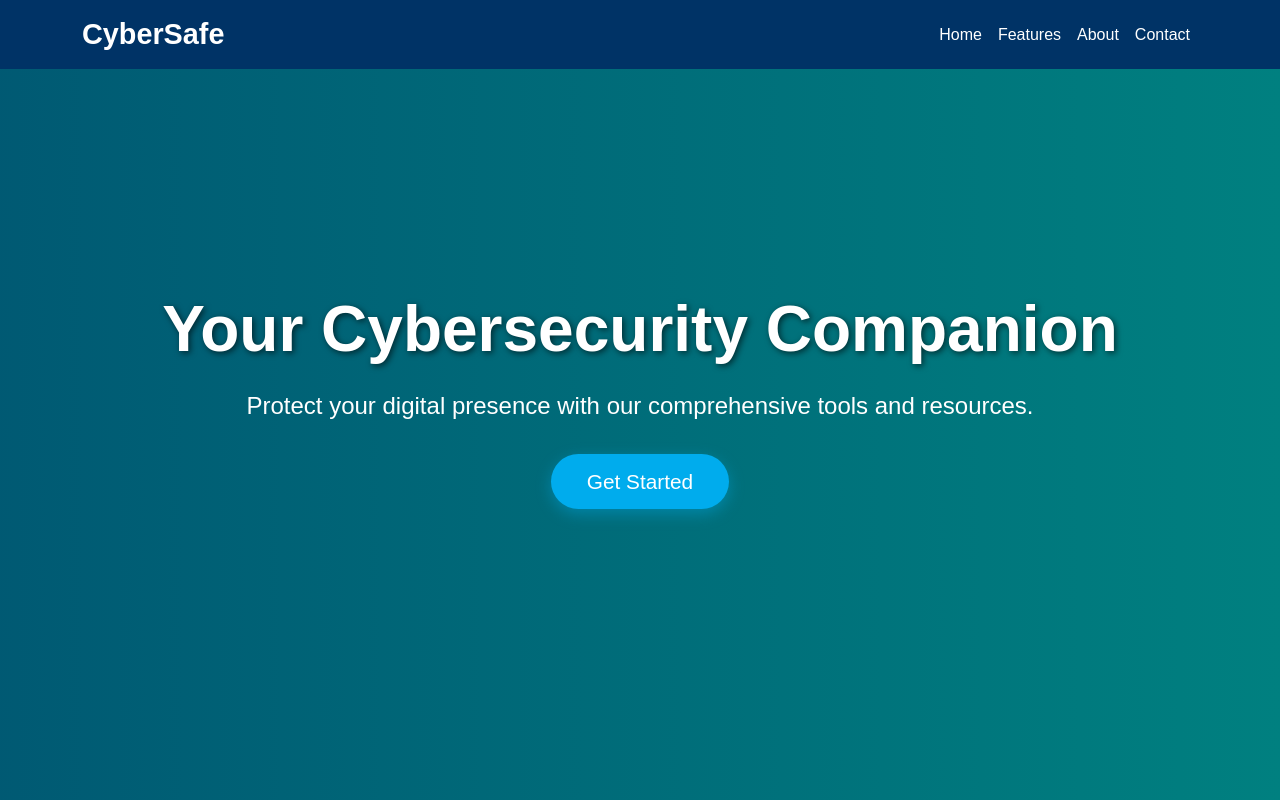
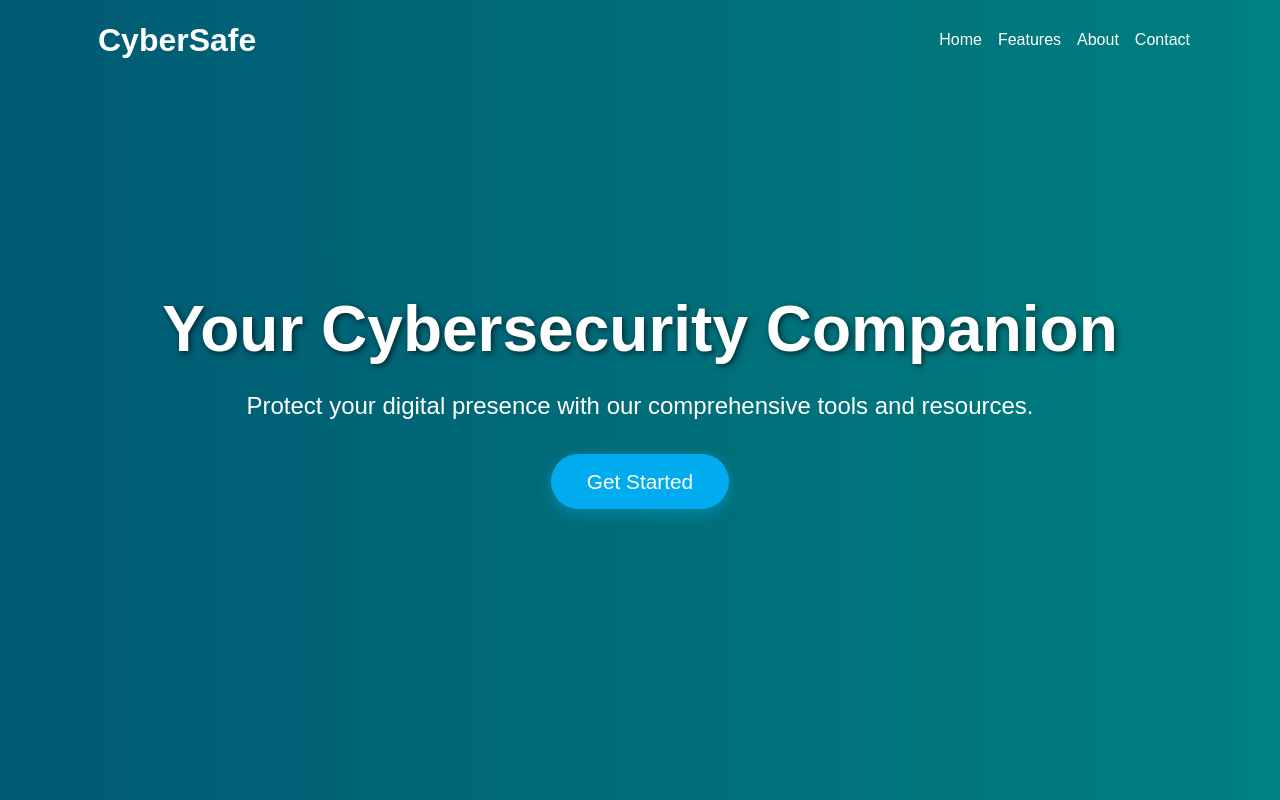
Before and after one commit to arulebin/CyberSafe, a plain HTML site: page index.html in a window 1280 px wide. Shown: the top 800 px of the page. Drawn offline with nearby package versions, Linux system fonts and the light colour scheme.

Commit message:
Change navbar style and remove redundant styles

```diff
--- a/Features/CyberSafe Extension/style.css
+++ b/Features/CyberSafe Extension/style.css
@@ -11,12 +11,6 @@ body {
   background-color: #f4f4f4 !important;
 }
 
-.container {
-  width: 80%;
-  margin: auto;
-  overflow: hidden;
-  max-width: 1200px;
-}
 .navbar {
   background-color: #003366;
   position: fixed;
--- a/Features/PhishingDetectionTips/style.css
+++ b/Features/PhishingDetectionTips/style.css
@@ -6,12 +6,6 @@ body {
   background-color: #f4f4f4 !important;
 }
 
-.container {
-  width: 80%;
-  margin: auto;
-  overflow: hidden;
-  max-width: 1200px;
-}
 .navbar {
   background-color: #003366;
   position: fixed;
--- a/style.css
+++ b/style.css
@@ -9,15 +9,21 @@ body {
 
 /* Navbar */
 .navbar {
-  background-color: #003366;
   position: fixed;
   width:100%;
 }
 .navbar-brand {
   color: white !important;
-  font-size: 1.8rem;
+  font-size: 2rem;
   font-weight: bold;
+  padding: 0.5rem 1rem;
+  border-radius: 0.5rem;
 }
+
+.navbar-brand:hover {
+  background-color: rgba(39, 35, 65, 0.4);
+}
+
 .navbar-nav .nav-link {
   color: white;
   transition: color 0.3s ease, transform 0.3s ease;
```
